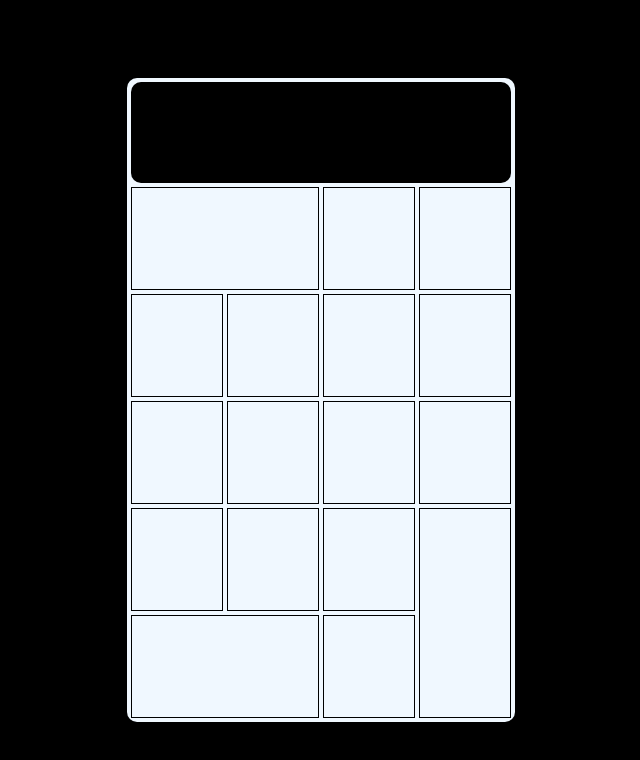
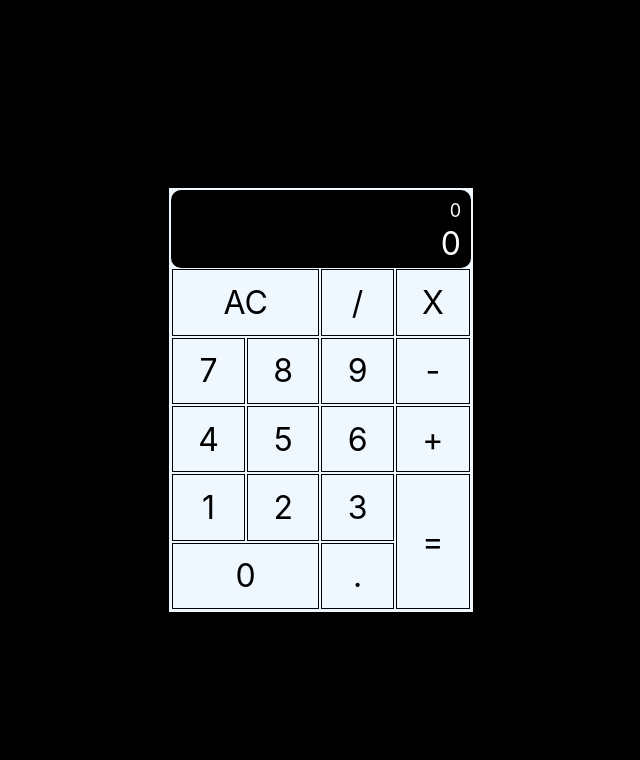
Before and after one commit to brandmch/JavaScript-Calculator, a React (Create React App) app: page / in a window 1280 px wide. Shown: the top 760 px of the page, without its empty margins (319-959 px from the left). Built offline with nearby package versions, Linux system fonts and the light colour scheme.

Commit message:
css looks great

```diff
--- a/src/App.css
+++ b/src/App.css
@@ -7,21 +7,41 @@
 }
 
 .calculator-container {
-  height: 80vh;
-  width: 30vw;
-  padding: 0.25vh;
+  height: 420px;
+  width: 300px;
+  padding: 2px;
   background-color: aliceblue;
-  border-radius: 10px;
-  display: grid;
+  display: inline-grid;
   grid-column: 7vw 7vw 7vw 7vw;
-  grid-row: 13.6vh 13.6vh 13.6vh 13.6vh 13.6vh 13.6vh;
+  grid-row: 70px 70px 70px 70px 70px 70px;
 }
 
 .screen {
   background-color: black;
   grid-column: 1 / span 4;
-  margin: 0.25vh;
   border-radius: 10px;
+  font-size: xx-large;
+  color: white;
+  display: flex;
+  justify-content: end;
+  align-items: flex-end;
+}
+
+.screen > div {
+  margin-top: 0;
+  margin-bottom: 0;
+  margin-right: 0;
+}
+
+.screen > div > p {
+  text-align: end;
+  margin-top: -15px;
+  margin-right: 10px;
+}
+
+.total {
+  margin-bottom: 0;
+  padding-bottom: 5px;
 }
 
 .all-clear {
@@ -39,8 +59,11 @@
 
 .box {
   border: 1px solid black;
-  margin: 0.25vh;
+  margin: 1px;
+  font-size: xx-large;
   display: flex;
+  justify-content: center;
+  align-items: center;
 }
 
 .r1 {
--- a/src/App.js
+++ b/src/App.js
@@ -4,29 +4,29 @@ function App() {
   return (
     <div className="App">
       <div className="calculator-container">
-        <div className="screen r1"></div>
-
-        <div className="all-clear r2 box"></div>
-        <div className="box r2"></div>
-        <div className="box r2"></div>
-
-        <div className="box r3"></div>
-        <div className="box r3"></div>
-        <div className="box r3"></div>
-        <div className="box r3"></div>
-
-        <div className="box r4"></div>
-        <div className="box r4"></div>
-        <div className="box r4"></div>
-        <div className="box r4"></div>
-
-        <div className="box r5"></div>
-        <div className="box r5"></div>
-        <div className="box r5"></div>
-        <div className="equals box"></div>
-
-        <div className="zero r6 box"></div>
-        <div className="box r6"></div>
+        <div className="screen r1">
+          <div>
+            <p style={{ fontSize: "large" }}>0</p>
+            <p className="total">0</p>
+          </div>
+        </div>
+        <div className="all-clear r2 box">AC</div>
+        <div className="box r2">/</div>
+        <div className="box r2">X</div>
+        <div className="box r3">7</div>
+        <div className="box r3">8</div>
+        <div className="box r3">9</div>
+        <div className="box r3">-</div>
+        <div className="box r4">4</div>
+        <div className="box r4">5</div>
+        <div className="box r4">6</div>
+        <div className="box r4">+</div>
+        <div className="box r5">1</div>
+        <div className="box r5">2</div>
+        <div className="box r5">3</div>
+        <div className="equals box">=</div>
+        <div className="zero r6 box">0</div>
+        <div className="box r6">.</div>
       </div>
     </div>
   );
```
